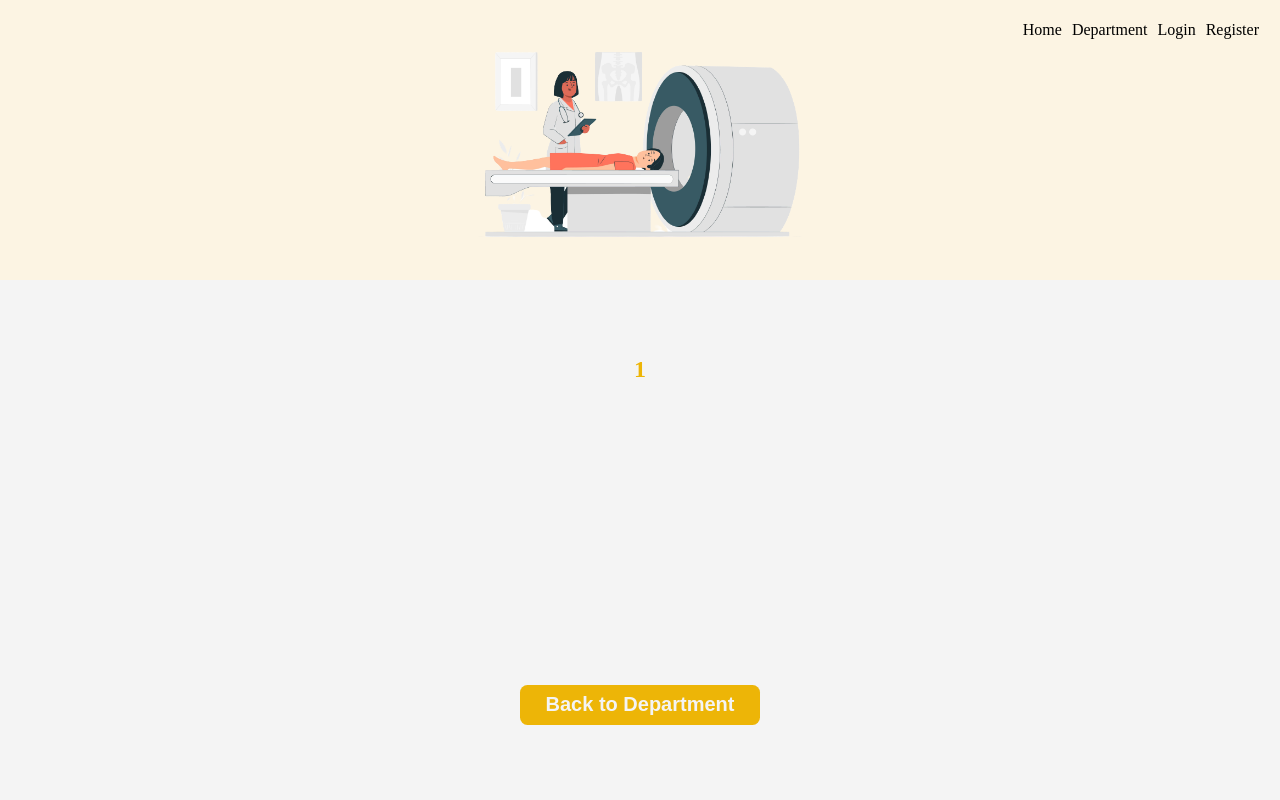
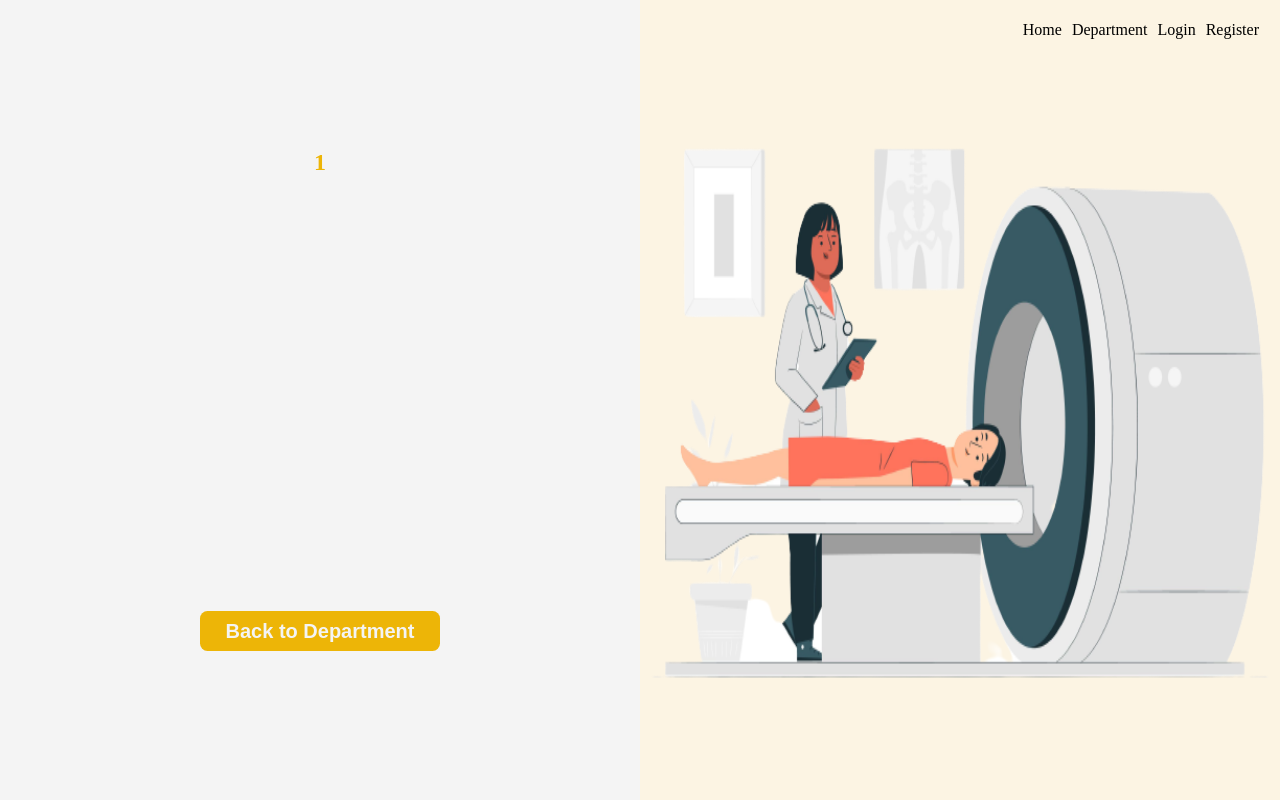
Before and after one commit to luciferpeter88/Portal, a React (Create React App) app in the folder client/: page /department/1 in a window 1280 px wide. Built offline with nearby package versions, Linux system fonts and the light colour scheme.

Commit message:
finished story ui

```diff
--- a/client/src/index.css
+++ b/client/src/index.css
@@ -409,6 +409,7 @@
 }
 .storyVideo {
   height: 65%;
+  width: 100%;
   background-color: var(--mainColor);
   display: flex;
   justify-content: space-around;
@@ -419,5 +420,20 @@
   text-transform: capitalize;
   color: var(--secondaryColor);
 }
+@media (min-width: 1150px) {
+  .storyContainer {
+    flex-direction: row-reverse;
+    justify-content: center;
+    align-items: center;
+  }
+  .storyPic,
+  .storyVideo {
+    height: 100vh;
+    width: 50vw;
+  }
+  .storyVideo {
+    height: 90vh;
+  }
+}
 
 /* end of story page */
--- a/client/src/pages/Story.jsx
+++ b/client/src/pages/Story.jsx
@@ -1,15 +1,15 @@
-import React from "react";
+import React, { useLayoutEffect } from "react";
 import YouTube from "react-youtube";
 import { useParams, useNavigate } from "react-router-dom";
 import { context } from "../components/Context";
 function Story() {
   const { state } = React.useContext(context);
-
   const navigate = useNavigate();
   const { storyName } = useParams();
+
   const opts = {
     height: "390",
-    width: "640",
+    width: "390",
     playerVars: {
       autoplay: 1,
     },
@@ -19,7 +19,7 @@ function Story() {
     <React.Fragment>
       <div className="storyContainer">
         <div className="storyPic">
-          <img src={state.defaultPicture} />
+          <img src={state.defaultPicture} alt={state.defaultPicture} />
         </div>
         <div className="storyVideo">
           <h2>{storyName}</h2>
```
